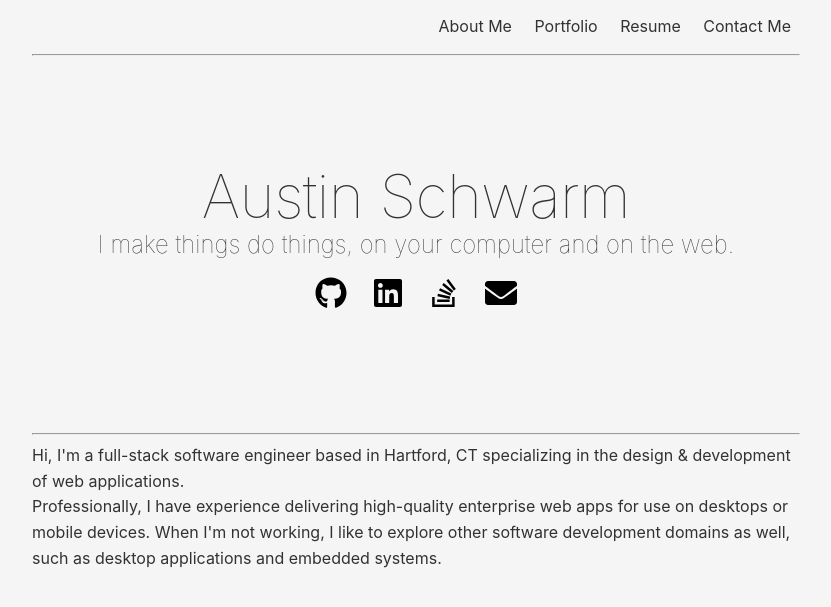
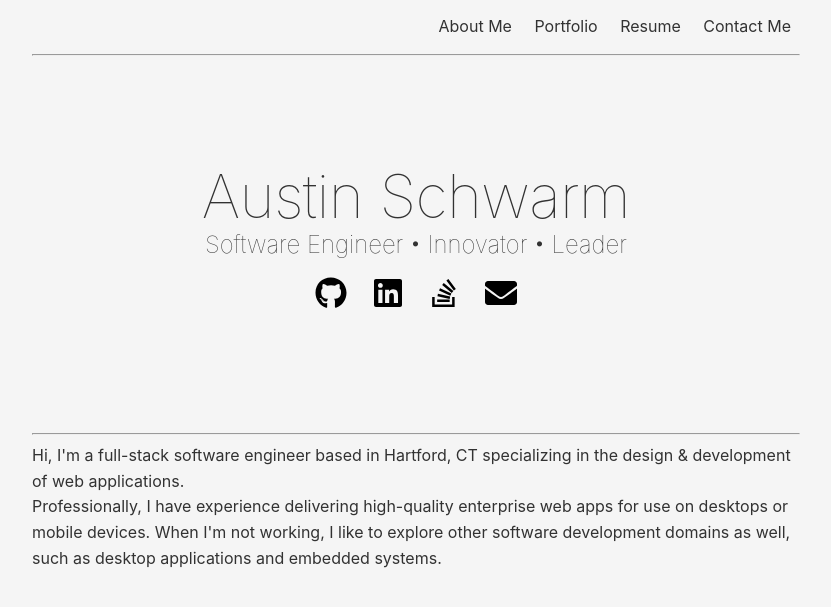
Before and after one commit to schwarmau/schwarmau.github.io, a Jekyll site: the page built from index.html, in a window 1280 px wide. Shown: the top 607 px of the page, without its empty margins (224-1055 px from the left). Built offline with Jekyll 4.4.1, drawn with Linux system fonts in a browser that asks for light colours.

Commit message:
updated index tagline to be a little less corny (but a little more cliche)

```diff
--- a/index.html
+++ b/index.html
@@ -5,7 +5,7 @@ title: Austin Schwarm
 
 <div id="index-banner">
     <h2>Austin Schwarm</h2>
-    <h5>I make things do things, on your computer and on the web.</h3>
+    <h5>Software Engineer・Innovator・Leader</h3>
     <div id="index-banner-icons">
         <a href="https://github.com/schwarmau"><img src="/assets/svg/github.svg" title="GitHub" alt="GitHub" /></a>
         <a href="https://www.linkedin.com/in/austin-schwarm"><img src="/assets/svg/linkedin.svg" title="LinkedIn" alt="LinkedIn" /></a>
```
